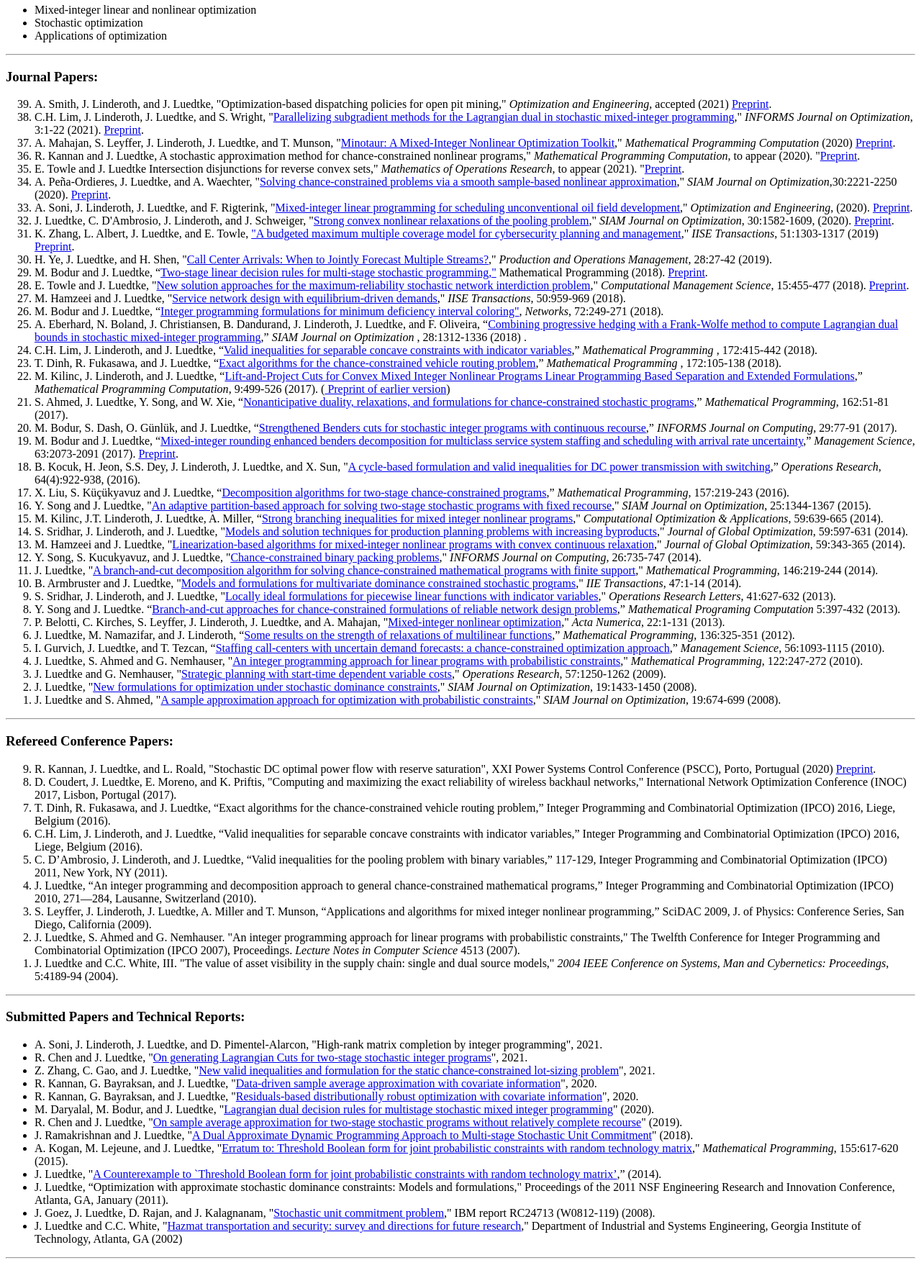
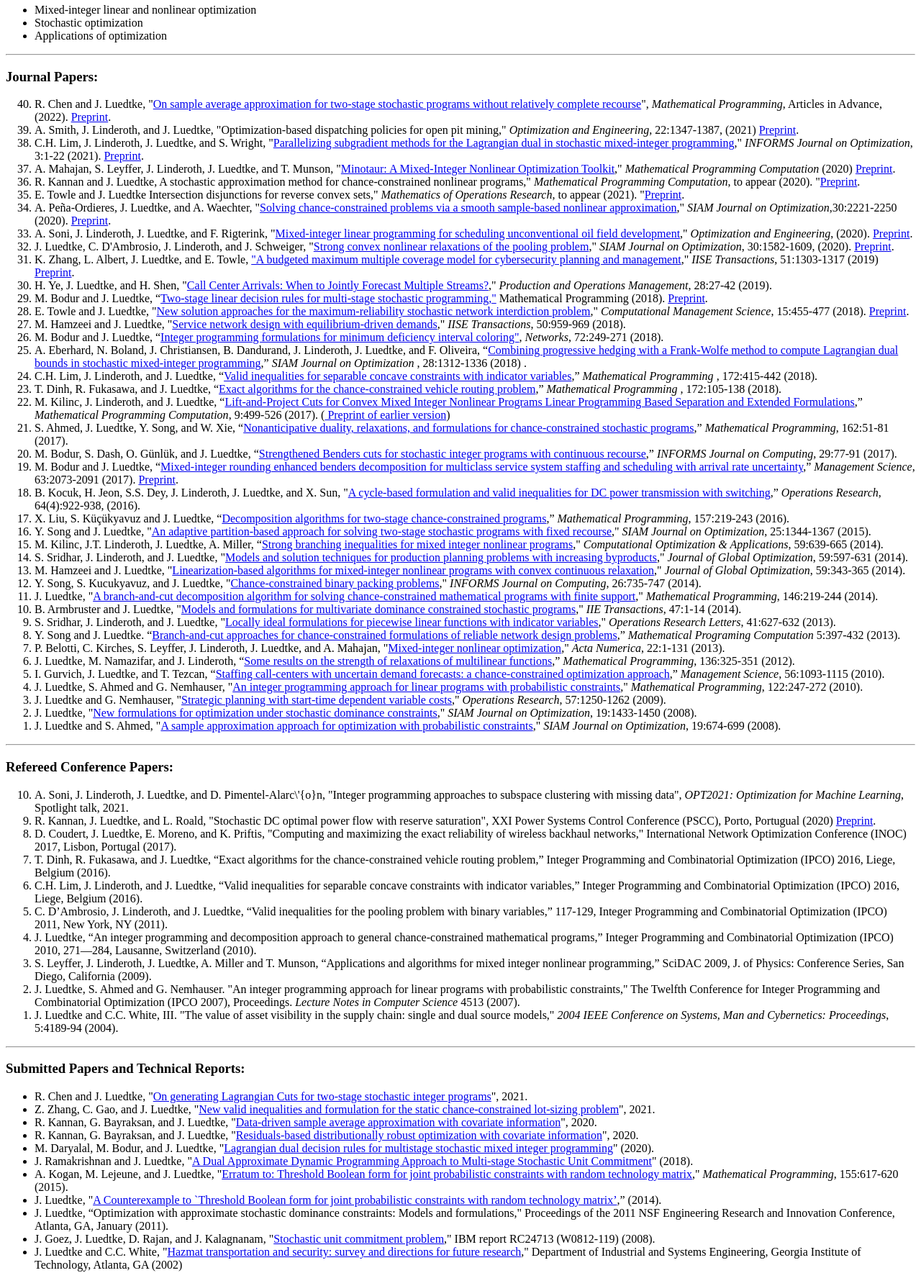
Before and after one commit to jrluedtke/jrluedtke.github.io, a plain HTML site: page index.html in a window 1280 px wide. Shown: the part 460-2229 px from the top of the page at 72% size. Drawn offline with Linux system fonts and the light colour scheme.

Commit message:
i guess is html

```diff
--- a/index.html
+++ b/index.html
@@ -49,8 +49,11 @@ Interests:</h3>
 <HR>
 <h3>Journal Papers:</h3>
 <OL reversed>
+<LI> R. Chen and J. Luedtke, "<A HREF="https://rdcu.be/cE1Nd">On sample average approximation for two-stage stochastic programs without
+relatively complete recourse</A>", <I> Mathematical Programming</I>, Articles in Advance, (2022). <A
+HREF="https://arxiv.org/abs/1912.13078">Preprint</A>.
 <LI> A. Smith, J. Linderoth, and J. Luedtke, "Optimization-based dispatching policies for open pit
-mining," <I> Optimization and Engineering</I>, accepted (2021) <A HREF="http://www.optimization-online.org/DB_HTML/2020/02/7646.html">Preprint</A>.
+mining," <I> Optimization and Engineering</I>, 22:1347-1387, (2021) <A HREF="http://www.optimization-online.org/DB_HTML/2020/02/7646.html">Preprint</A>.
 <LI> C.H. Lim, J. Linderoth, J. Luedtke, and S. Wright, "<A
 HREF="https://pubsonline.informs.org/doi/abs/10.1287/ijoo.2019.0029">Parallelizing subgradient methods for the Lagrangian dual in
 stochastic mixed-integer programming</A>," <I>INFORMS Journal on Optimization</I>, 3:1-22 (2021). <A
@@ -161,6 +164,8 @@ uncertain demand forecasts: a chance-constrained optimization approach</A>,”
 <HR>
 <h3>Refereed Conference Papers:</h3>
 <OL reversed>
+<LI> A. Soni, J. Linderoth, J. Luedtke, and D. Pimentel-Alarc\'{o}n, "Integer programming approaches to subspace
+clustering with missing data", <I>OPT2021: Optimization for Machine Learning</I>, Spotlight talk, 2021.
 <LI> R. Kannan, J. Luedtke, and L. Roald, "Stochastic DC optimal power flow
 with reserve saturation", XXI Power Systems Control Conference (PSCC), Porto, Portugual (2020) <A HREF="https://arxiv.org/abs/1910.04667">Preprint</A>.
 <LI>	D. Coudert, J. Luedtke, E. Moreno, and K. Priftis, "Computing and maximizing the exact reliability of wireless
@@ -192,8 +197,6 @@ Optimization (IPCO) 2010, 271—284, Lausanne, Switzerland (2010).
 <HR>
 <h3>Submitted Papers and Technical Reports:</h3>
 <UL>
-<LI> A. Soni, J. Linderoth, J. Luedtke, and D. Pimentel-Alarcon, "High-rank matrix completion by integer
-programming", 2021.
 <LI> R. Chen and J. Luedtke, "<A HREF="https://arxiv.org/pdf/2106.04023">On generating Lagrangian Cuts for two-stage
 stochastic integer programs</A>", 2021.
 <LI> Z. Zhang, C. Gao, and J. Luedtke, "<A HREF="http://www.optimization-online.org/DB_HTML/2021/06/8457.html">New valid inequalities and formulation for the static
@@ -204,8 +207,6 @@ information</A>", 2020.
 covariate information</A>", 2020.
 <LI> M. Daryalal, M. Bodur, and J. Luedtke, "<A HREF="https://arxiv.org/abs/2001.00761">Lagrangian dual decision rules for multistage stochastic mixed integer
 programming</A>" (2020).
-<LI> R. Chen and J. Luedtke, "<A HREF="https://arxiv.org/abs/1912.13078">On sample average approximation for two-stage stochastic programs without
-relatively complete recourse</A>" (2019).
 <LI> J. Ramakrishnan and J. Luedtke, "<A HREF="https://arxiv.org/abs/1905.07377">A Dual Approximate Dynamic Programming
 Approach to Multi-stage Stochastic Unit Commitment</A>" (2018).
 <LI> A. Kogan, M. Lejeune, and J. Luedtke, "<A HREF="https://link.springer.com/article/10.1007/s10107-015-0960-8">Erratum to: Threshold Boolean form for joint probabilistic constraints with
```
